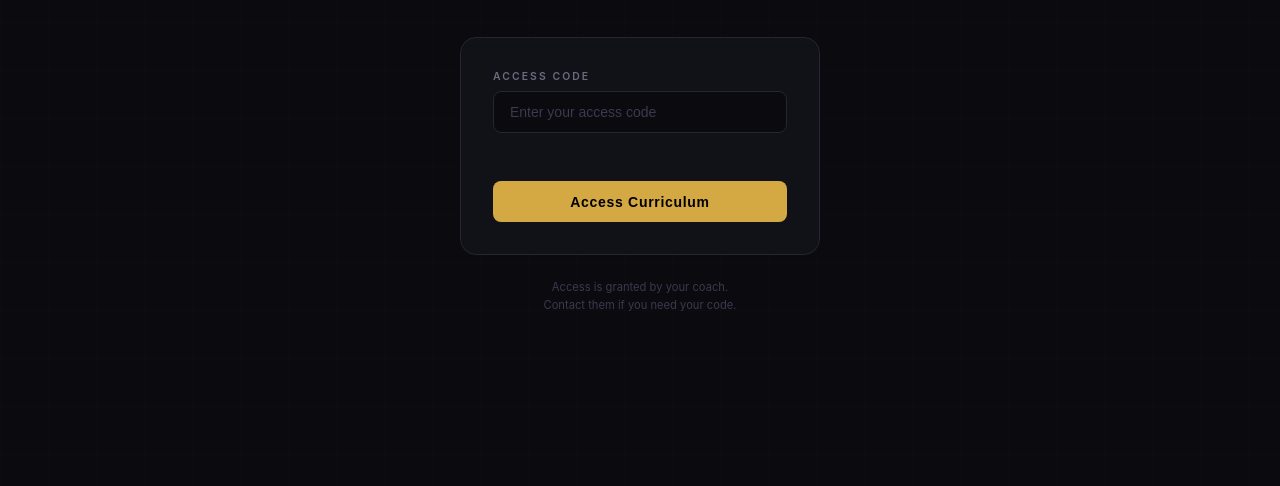
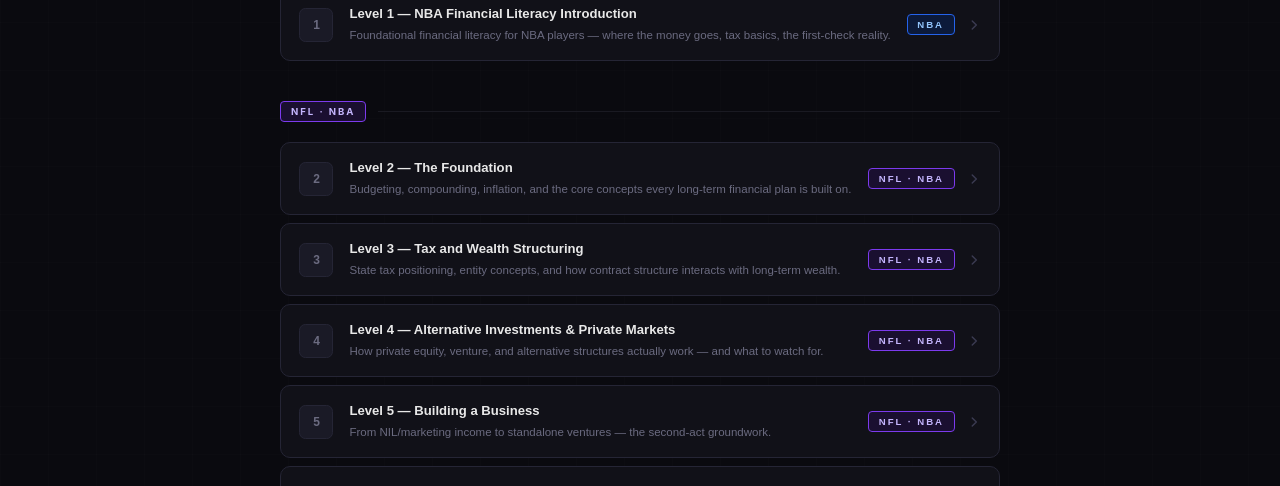
Before and after one commit to csberman1999/smartmoneyplaybook, a plain HTML site: page index.html in a window 1280 px wide. Shown: the part 314-800 px from the top of the page. Drawn offline with Linux system fonts and the light colour scheme; a script that the page names is missing.

Commit message:
Add files via upload

```diff
--- a/index.html
+++ b/index.html
@@ -41,118 +41,6 @@
   /* ── screens ── */
   .screen { position: fixed; top: 0; right: 0; bottom: 0; left: 0; width: 100%; height: 100%; z-index: 1; display: flex; flex-direction: column; }
   .screen.hidden { display: none !important; }
-
-  /* ═══════════════════════════════════════
-     LOGIN
-  ═══════════════════════════════════════ */
-  #login {
-    align-items: center;
-    justify-content: center;
-    padding: 1.5rem;
-  }
-
-  .login-box {
-    width: 100%;
-    max-width: 360px;
-  }
-
-  .wordmark {
-    text-align: center;
-    margin-bottom: 2.5rem;
-  }
-  .wordmark-sup {
-    display: block;
-    color: var(--gold);
-    font-size: .65rem;
-    font-weight: 700;
-    letter-spacing: .3em;
-    text-transform: uppercase;
-    margin-bottom: .5rem;
-  }
-  .wordmark-title {
-    font-size: clamp(2.2rem, 8vw, 3rem);
-    font-weight: 800;
-    color: #fff;
-    letter-spacing: -.02em;
-    line-height: 1;
-  }
-  .wordmark-sub {
-    margin-top: .5rem;
-    font-size: .8rem;
-    color: var(--muted);
-    letter-spacing: .05em;
-  }
-
-  .card {
-    background: var(--surface);
-    border: 1px solid var(--border);
-    border-radius: 1rem;
-    padding: 2rem;
-  }
-
-  .field-label {
-    display: block;
-    font-size: .65rem;
-    font-weight: 600;
-    text-transform: uppercase;
-    letter-spacing: .2em;
-    color: var(--muted);
-    margin-bottom: .5rem;
-  }
-
-  .field-input {
-    width: 100%;
-    background: var(--bg);
-    border: 1px solid var(--border);
-    color: var(--text);
-    border-radius: .5rem;
-    padding: .75rem 1rem;
-    font-size: .875rem;
-    outline: none;
-    transition: border-color .15s;
-  }
-  .field-input::placeholder { color: var(--faint); }
-  .field-input:focus { border-color: var(--gold); }
-
-  .error-msg {
-    color: var(--red);
-    font-size: .75rem;
-    margin-top: .75rem;
-    min-height: 1rem;
-  }
-
-  .btn-primary {
-    margin-top: 1.25rem;
-    width: 100%;
-    background: var(--gold);
-    color: #000;
-    font-weight: 700;
-    font-size: .875rem;
-    letter-spacing: .05em;
-    border: none;
-    border-radius: .5rem;
-    padding: .8rem 1rem;
-    cursor: pointer;
-    transition: background .15s;
-  }
-  .btn-primary:hover { background: var(--gold-dim); }
-
-  .login-footer {
-    margin-top: 1.5rem;
-    text-align: center;
-    font-size: .7rem;
-    color: var(--faint);
-    line-height: 1.6;
-  }
-
-  @keyframes shake {
-    0%,100% { transform: translateX(0); }
-    20%      { transform: translateX(-6px); }
-    40%      { transform: translateX(6px); }
-    60%      { transform: translateX(-4px); }
-    80%      { transform: translateX(4px); }
-  }
-  .shake { animation: shake .4s ease; }
 
   /* ═══════════════════════════════════════
      DASHBOARD
@@ -381,33 +269,7 @@
 </head>
 <body>
 
-<!-- ══════════════ LOGIN ══════════════ -->
-<div id="login" class="screen">
-  <div class="login-box">
-    <div class="wordmark">
-      <span class="wordmark-sup">Smart Money</span>
-      <div class="wordmark-title">THE PLAYBOOK</div>
-      <div class="wordmark-sub">Financial Literacy Curriculum</div>
-    </div>
-
-    <div class="card" id="login-card">
-      <label class="field-label" for="pw-input">Access Code</label>
-      <input
-        id="pw-input"
-        class="field-input"
-        type="password"
-        placeholder="Enter your access code"
-        autocomplete="off"
-      />
-      <div class="error-msg" id="pw-error"></div>
-      <button class="btn-primary" id="pw-submit">Access Curriculum</button>
-    </div>
-
-    <p class="login-footer">
-      Access is granted by your coach.<br>Contact them if you need your code.
-    </p>
-  </div>
-</div>
+<!-- Login screen removed: Cloudflare Access authenticates before this page loads. -->
 
 <!-- ══════════════ DASHBOARD ══════════════ -->
 <div id="dashboard" class="screen hidden">
@@ -473,11 +335,9 @@
 </div>
 
 <script>
-  // ─── CHANGE THIS to your chosen password ────────────────────────────
-  var PASSWORD = 'gametime!84';
-  // ────────────────────────────────────────────────────────────────────
-
-  var SESSION_KEY = 'sm_auth';
+  // Access control lives in Cloudflare Access, not in this file.
+  // To add or remove people: Cloudflare Zero Trust → Access → Applications
+  // → The Playbook → the "Approved Users" policy → edit the email list.
 
   var levels = [
     {
@@ -528,10 +388,6 @@
   function show(id) { document.getElementById(id).classList.remove('hidden'); }
   function hide(id) { document.getElementById(id).classList.add('hidden'); }
 
-  function isLoggedIn() { return sessionStorage.getItem(SESSION_KEY) === '1'; }
-  function setLoggedIn() { sessionStorage.setItem(SESSION_KEY, '1'); }
-  function clearLogin()  { sessionStorage.removeItem(SESSION_KEY); }
-
   // ── card builder ──
   function buildCard(level) {
     var card = document.createElement('button');
@@ -570,13 +426,8 @@
   }
 
   // ── routing ──
-  function goLogin() {
-    hide('dashboard'); hide('viewer');
-    show('login');
-  }
-
   function goDashboard() {
-    hide('login'); hide('viewer');
+    hide('viewer');
     var frame = document.getElementById('level-frame');
     frame.src = '';
     show('dashboard');
@@ -585,48 +436,23 @@
   function openLevel(level) {
     document.getElementById('viewer-title').textContent = level.title;
     document.getElementById('level-frame').src = level.url;
-    hide('login'); hide('dashboard');
+    hide('dashboard');
     show('viewer');
   }
 
-  // ── login logic ──
-  document.getElementById('pw-submit').addEventListener('click', tryLogin);
-  document.getElementById('pw-input').addEventListener('keydown', function(e) {
-    if (e.key === 'Enter') tryLogin();
-  });
-
-  function tryLogin() {
-    var val = document.getElementById('pw-input').value.trim();
-    if (val === PASSWORD) {
-      setLoggedIn();
-      document.getElementById('pw-error').textContent = '';
-      document.getElementById('pw-input').value = '';
-      renderDashboard();
-      goDashboard();
-    } else {
-      document.getElementById('pw-error').textContent = 'Incorrect access code. Check with your coach.';
-      document.getElementById('pw-input').value = '';
-      var card = document.getElementById('login-card');
-      card.classList.remove('shake');
-      void card.offsetWidth; // reflow to restart animation
-      card.classList.add('shake');
-    }
-  }
-
+  // ── sign out ──
+  // Access is enforced by Cloudflare before this page ever loads, so signing
+  // out means ending the Cloudflare Access session, not a local one.
   document.getElementById('btn-logout').addEventListener('click', function() {
-    clearLogin();
-    goLogin();
+    window.location.href = '/cdn-cgi/access/logout';
   });
 
   document.getElementById('btn-back').addEventListener('click', goDashboard);
 
   // ── init ──
-  if (isLoggedIn()) {
-    renderDashboard();
-    goDashboard();
-  } else {
-    goLogin();
-  }
+  // No local gate: Cloudflare Access authenticates before this page is served.
+  renderDashboard();
+  goDashboard();
 </script>
 
 </body>
```
